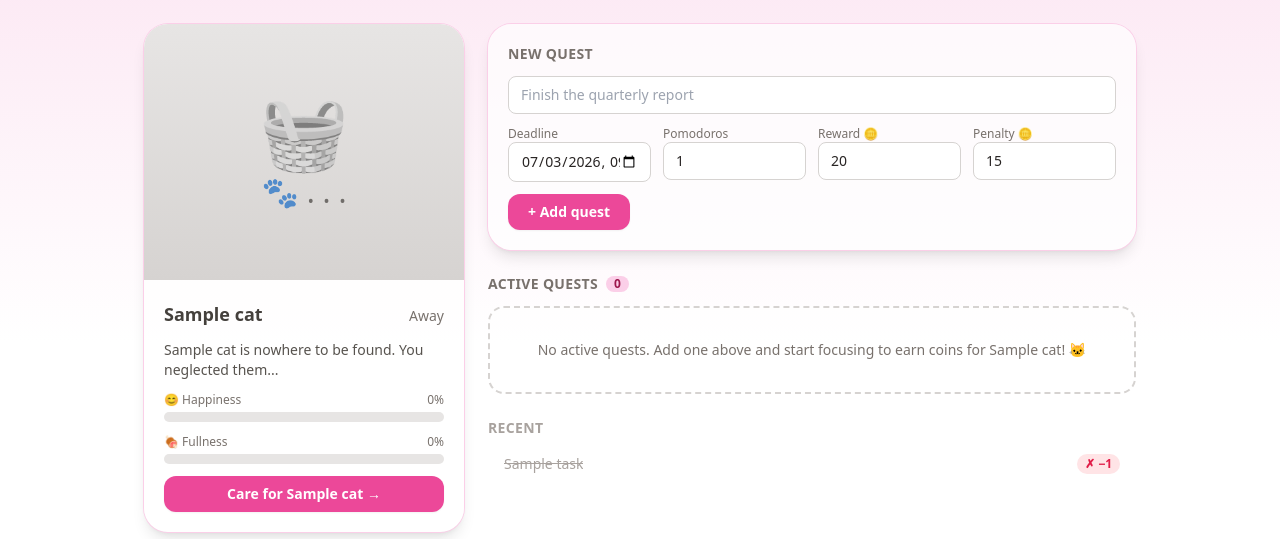
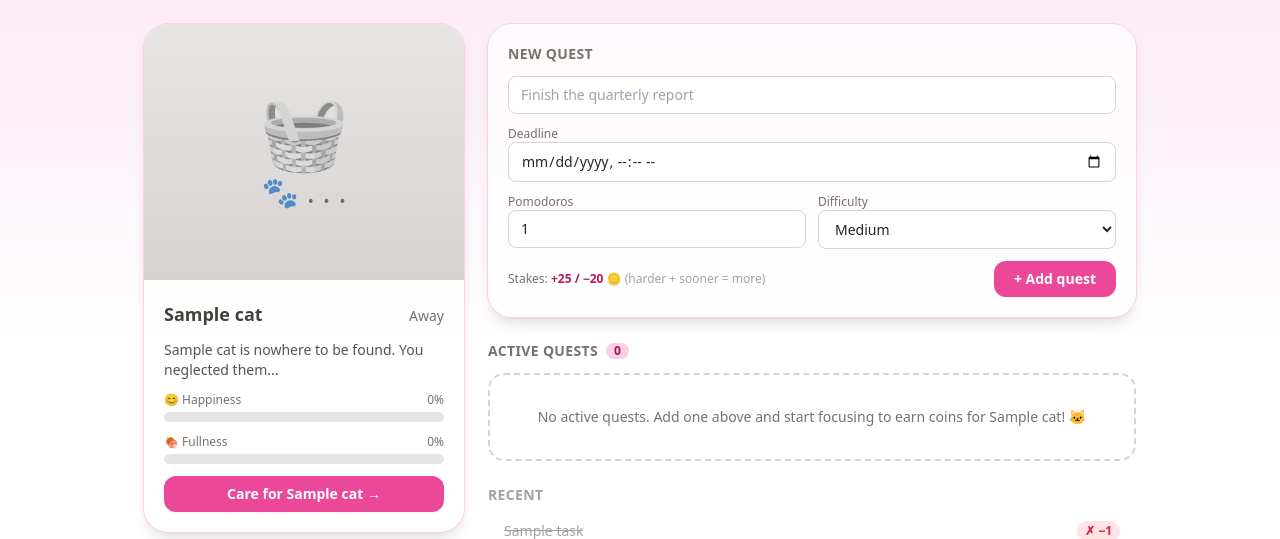
Before and after one commit to Harbiinger/catodoro, a Django app: page / in a window 1280 px wide. Shown: the part 57-596 px from the top of the page. Run offline with Django 5.2, Linux system fonts and the light colour scheme; a user stored in the database is signed in; tables that the repository leaves empty hold one stand-in row (values such as "Sample post"); some libraries are stand-ins or nearby versions.

Commit message:
Improved quest UI and added automatic rewards based on task difficulty

```diff
--- a/catodoro/settings.py
+++ b/catodoro/settings.py
@@ -124,7 +124,7 @@ AUTH_PASSWORD_VALIDATORS = [
 
 LANGUAGE_CODE = 'en-us'
 
-TIME_ZONE = 'UTC'
+TIME_ZONE = 'Europe/Brussels'
 
 USE_I18N = True
 
--- a/core/forms.py
+++ b/core/forms.py
@@ -1,5 +1,3 @@
-from datetime import timedelta
-
 from django import forms
 from django.contrib.auth import get_user_model
 from django.contrib.auth.forms import AuthenticationForm, UserCreationForm
@@ -19,7 +17,7 @@ _INPUT = (
 class TaskForm(forms.ModelForm):
     class Meta:
         model = Task
-        fields = ['title', 'deadline', 'estimated_pomodoros', 'reward', 'penalty']
+        fields = ['title', 'deadline', 'estimated_pomodoros', 'difficulty']
         widgets = {
             'title': forms.TextInput(
                 attrs={'class': _INPUT, 'placeholder': 'Finish the quarterly report'}
@@ -29,20 +27,15 @@ class TaskForm(forms.ModelForm):
                 format='%Y-%m-%dT%H:%M',
             ),
             'estimated_pomodoros': forms.NumberInput(attrs={'class': _INPUT, 'min': 1}),
-            'reward': forms.NumberInput(attrs={'class': _INPUT, 'min': 0}),
-            'penalty': forms.NumberInput(attrs={'class': _INPUT, 'min': 0}),
+            'difficulty': forms.Select(attrs={'class': _INPUT}),
         }
 
     def __init__(self, *args, **kwargs):
         super().__init__(*args, **kwargs)
         deadline = self.fields['deadline']
         deadline.input_formats = ['%Y-%m-%dT%H:%M']
-        # Can't schedule in the past; default to a few hours from now so the
-        # date *and* time are pre-filled and same-day deadlines are obvious.
-        now = timezone.localtime()
-        deadline.widget.attrs['min'] = now.strftime('%Y-%m-%dT%H:%M')
-        if not self.is_bound:
-            deadline.initial = now + timedelta(hours=3)
+        # Start empty; just prevent picking a time in the past.
+        deadline.widget.attrs['min'] = timezone.localtime().strftime('%Y-%m-%dT%H:%M')
 
     def clean_deadline(self):
         deadline = self.cleaned_data['deadline']
--- a/core/models.py
+++ b/core/models.py
@@ -25,6 +25,46 @@ HAPPINESS_DECAY_PER_HOUR = 1.5  # slow drift; big swings come from tasks
 
 # How much a failed task stings.
 FAIL_HAPPINESS_HIT = 30
+
+# Coin economy: rewards/penalties come from the task's difficulty (chosen by
+# the player) scaled by how tight the deadline is. Each difficulty has a
+# (reward_base, penalty_base); the urgency multiplier is applied to both.
+DIFFICULTY_EASY = 'easy'
+DIFFICULTY_MEDIUM = 'medium'
+DIFFICULTY_HARD = 'hard'
+DIFFICULTY_CHOICES = [
+    (DIFFICULTY_EASY, 'Easy'),
+    (DIFFICULTY_MEDIUM, 'Medium'),
+    (DIFFICULTY_HARD, 'Hard'),
+]
+DIFFICULTY_ICONS = {DIFFICULTY_EASY: '🌱', DIFFICULTY_MEDIUM: '⚡', DIFFICULTY_HARD: '🔥'}
+DIFFICULTY_BASE = {          # (reward_base, penalty_base)
+    DIFFICULTY_EASY: (10, 8),
+    DIFFICULTY_MEDIUM: (20, 16),
+    DIFFICULTY_HARD: (35, 28),
+}
+
+
+def deadline_urgency_multiplier(hours):
+    """Tighter deadlines are worth (and cost) more."""
+    if hours <= 3:
+        return 1.5      # crunch time
+    if hours <= 24:
+        return 1.25     # today
+    if hours <= 72:
+        return 1.0      # this week
+    return 0.8          # plenty of time
+
+
+def rewards_for(difficulty, deadline, reference=None):
+    """Return (reward, penalty) for a difficulty + deadline pair."""
+    reference = reference or timezone.now()
+    hours = max(0.0, (deadline - reference).total_seconds() / 3600)
+    mult = deadline_urgency_multiplier(hours)
+    reward_base, penalty_base = DIFFICULTY_BASE.get(
+        difficulty, DIFFICULTY_BASE[DIFFICULTY_MEDIUM]
+    )
+    return round(reward_base * mult), round(penalty_base * mult)
 
 # Mood thresholds (see Cat.mood).
 MOOD_AWAY_BELOW = 20            # too neglected to even show up
@@ -207,8 +247,12 @@ class Task(models.Model):
     )
     title = models.CharField(max_length=120)
     deadline = models.DateTimeField()
+    difficulty = models.CharField(
+        max_length=6, choices=DIFFICULTY_CHOICES, default=DIFFICULTY_MEDIUM
+    )
     estimated_pomodoros = models.PositiveSmallIntegerField(default=1)
     completed_pomodoros = models.PositiveSmallIntegerField(default=0)
+    # Derived from difficulty + deadline at creation time (see save()).
     reward = models.PositiveIntegerField(default=20)
     penalty = models.PositiveIntegerField(default=15)
     status = models.CharField(max_length=8, choices=STATUS_CHOICES, default=STATUS_ACTIVE)
@@ -220,6 +264,17 @@ class Task(models.Model):
 
     def __str__(self):
         return self.title
+
+    def save(self, *args, **kwargs):
+        # Compute the coin stakes when the task is first created, from its
+        # difficulty and how soon the deadline is.
+        if self._state.adding and self.deadline:
+            self.reward, self.penalty = rewards_for(self.difficulty, self.deadline)
+        super().save(*args, **kwargs)
+
+    @property
+    def difficulty_icon(self) -> str:
+        return DIFFICULTY_ICONS.get(self.difficulty, '⚡')
 
     @property
     def is_overdue(self) -> bool:
--- a/templates/core/dashboard.html
+++ b/templates/core/dashboard.html
@@ -174,5 +174,29 @@
 
   render();
 })();
+
+// --- live "stakes" preview for the New Quest form ------------------------
+// Mirrors core.models.rewards_for so the player sees the coins before saving.
+(function () {
+  var BASE = { easy: [10, 8], medium: [20, 16], hard: [35, 28] };
+  function mult(h) { if (h <= 3) return 1.5; if (h <= 24) return 1.25; if (h <= 72) return 1.0; return 0.8; }
+  function update() {
+    var diff = document.querySelector('#task-section select[name="difficulty"]');
+    var dl = document.querySelector('#task-section input[name="deadline"]');
+    var out = document.getElementById('reward-preview');
+    if (!diff || !dl || !out) return;
+    var base = BASE[diff.value] || BASE.medium;
+    var hours = 24;
+    if (dl.value) hours = Math.max(0, (new Date(dl.value).getTime() - Date.now()) / 3600000);
+    var m = mult(hours);
+    out.textContent = '+' + Math.round(base[0] * m) + ' / −' + Math.round(base[1] * m) + ' 🪙';
+  }
+  document.body.addEventListener('input', function (e) {
+    if (e.target.matches && e.target.matches('#task-section select[name="difficulty"], #task-section input[name="deadline"]')) update();
+  });
+  document.body.addEventListener('htmx:afterSwap', update);
+  document.addEventListener('DOMContentLoaded', update);
+  update();
+})();
 </script>
 {% endblock %}
--- a/templates/core/partials/task_section.html
+++ b/templates/core/partials/task_section.html
@@ -17,18 +17,23 @@ isn't rendered twice.{% endcomment %}
       {{ form.title }}
       {% if form.title.errors %}<p class="mt-1 text-xs text-rose-600">{{ form.title.errors.0 }}</p>{% endif %}
     </div>
-    <div class="grid grid-cols-2 gap-3 sm:grid-cols-4">
     <label class="block text-xs font-medium text-stone-500">Deadline
       {{ form.deadline }}
       {% if form.deadline.errors %}<span class="text-rose-600">{{ form.deadline.errors.0 }}</span>{% endif %}
     </label>
+    <div class="grid grid-cols-2 gap-3">
       <label class="block text-xs font-medium text-stone-500">Pomodoros {{ form.estimated_pomodoros }}</label>
-      <label class="block text-xs font-medium text-stone-500">Reward 🪙 {{ form.reward }}</label>
-      <label class="block text-xs font-medium text-stone-500">Penalty 🪙 {{ form.penalty }}</label>
+      <label class="block text-xs font-medium text-stone-500">Difficulty {{ form.difficulty }}</label>
     </div>
+    <div class="flex items-center justify-between">
+      <p class="text-xs text-stone-500">Stakes:
+        <span id="reward-preview" class="font-semibold text-pink-700">…</span>
+        <span class="text-stone-400">(harder + sooner = more)</span>
+      </p>
       <button class="rounded-xl bg-pink-500 px-5 py-2 text-sm font-semibold text-white shadow-sm transition hover:bg-pink-600">
         + Add quest
       </button>
+    </div>
   </form>
 </section>
 
@@ -44,7 +49,8 @@ isn't rendered twice.{% endcomment %}
       <div class="flex items-start justify-between gap-3">
         <div class="min-w-0">
           <h4 class="truncate font-semibold text-stone-800">{{ task.title }}</h4>
-          <p class="mt-0.5 text-xs {% if task.is_overdue %}text-rose-600{% else %}text-stone-500{% endif %}">
+          <p class="mt-0.5 flex flex-wrap items-center gap-x-1.5 text-xs {% if task.is_overdue %}text-rose-600{% else %}text-stone-500{% endif %}">
+            <span class="rounded-full bg-pink-100 px-1.5 font-medium text-pink-700">{{ task.difficulty_icon }} {{ task.get_difficulty_display }}</span>
             ⏳ {{ task.deadline|date:"M j, g:i A" }} · in {{ task.deadline|timeuntil }} · +{{ task.reward }}/−{{ task.penalty }} 🪙
           </p>
         </div>
```
Also changed, not shown: core/migrations/0003_task_difficulty.py (added). Lines whose indentation alone changed are shown as unchanged.
